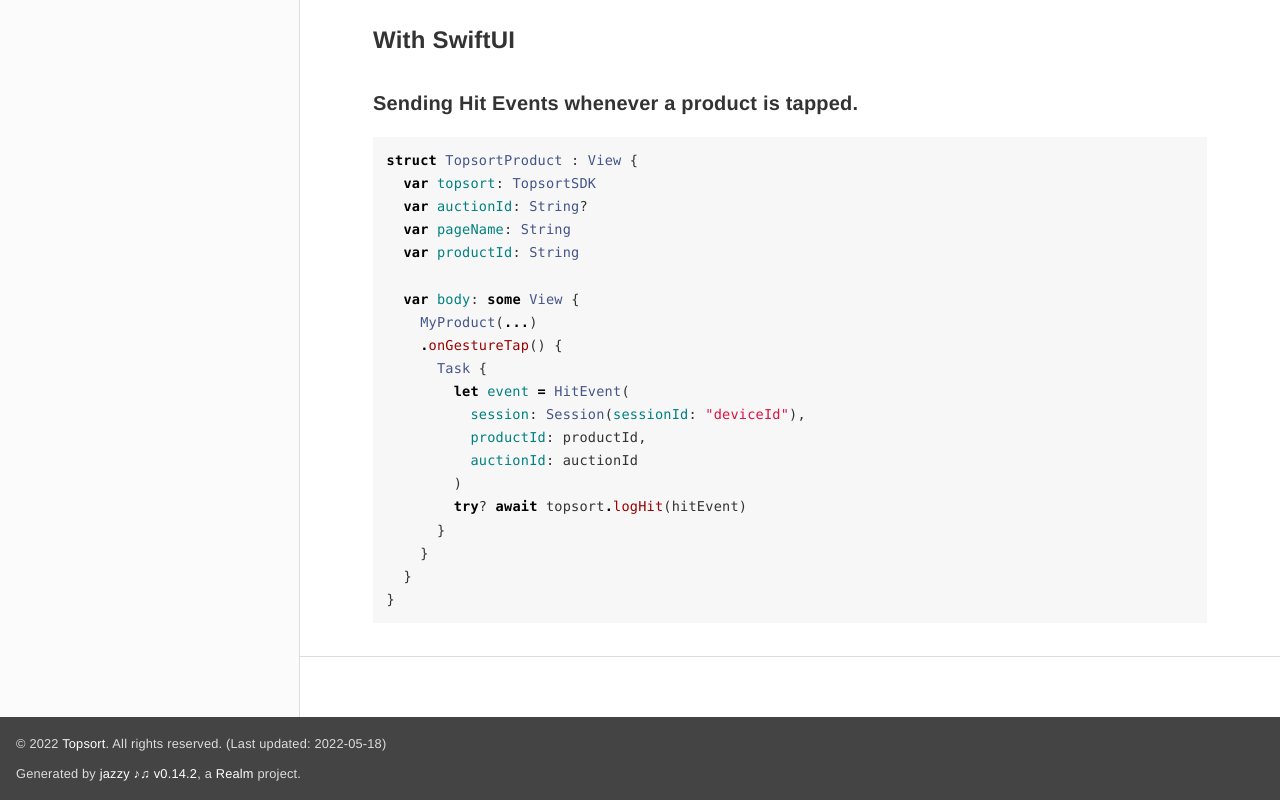
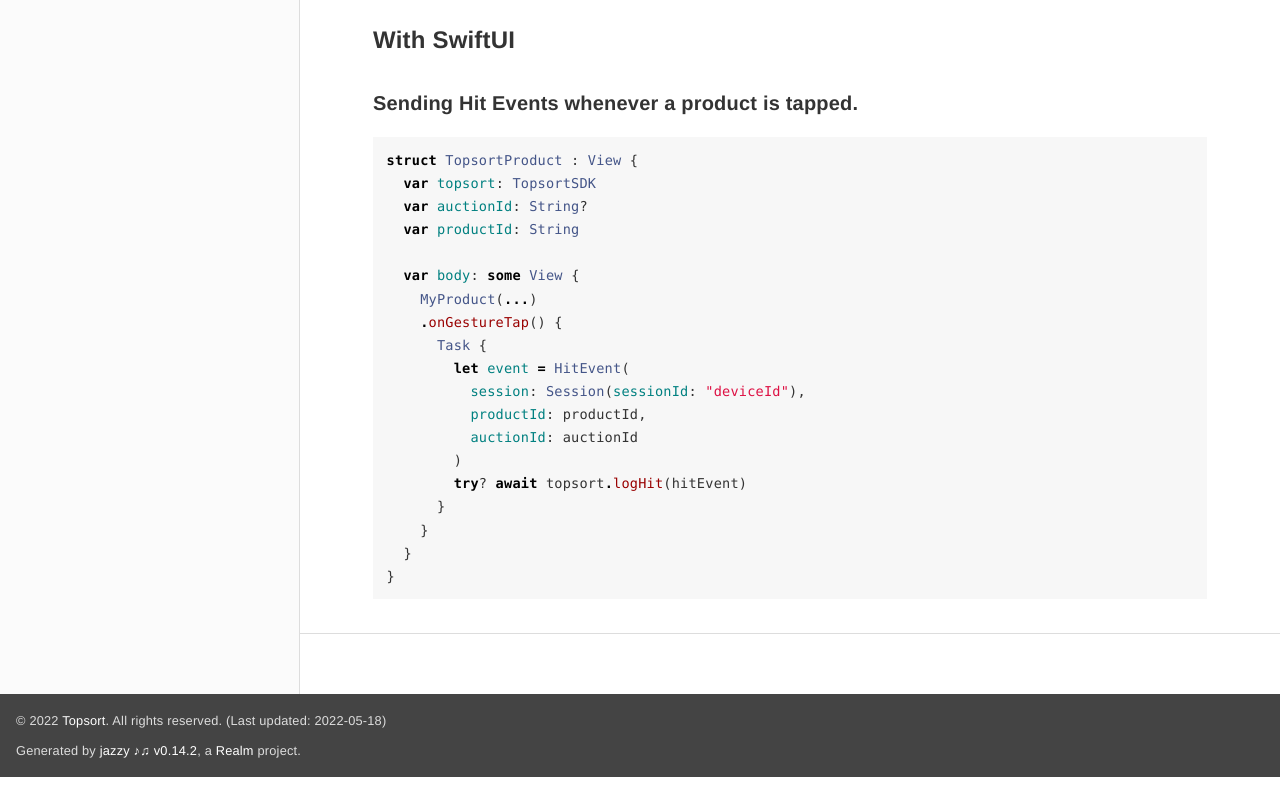
Before and after one commit to Topsort/CocoaSDK, a plain HTML site: page docs/docsets/TopsortSDK.docset/Contents/Resources/Documents/index.html in a window 1280 px wide. Shown: the part 1318-2118 px from the top of the page. After the commit the page ends 2095 px from the top, so only its background shows below. Drawn offline with Linux system fonts and the light colour scheme; files that its build step writes are made by us from their sources; files whose address does not match are found by name.

Commit message:
update docs

```diff
--- a/docs/docsets/TopsortSDK.docset/Contents/Resources/Documents/index.html
+++ b/docs/docsets/TopsortSDK.docset/Contents/Resources/Documents/index.html
@@ -158,7 +158,6 @@
 <pre class="highlight swift"><code><span class="kd">struct</span> <span class="kt">TopsortProduct</span> <span class="p">:</span> <span class="kt">View</span> <span class="p">{</span>
   <span class="k">var</span> <span class="nv">topsort</span><span class="p">:</span> <span class="kt">TopsortSDK</span>
   <span class="k">var</span> <span class="nv">auctionId</span><span class="p">:</span> <span class="kt">String</span><span class="p">?</span>
-  <span class="k">var</span> <span class="nv">pageName</span><span class="p">:</span> <span class="kt">String</span>
   <span class="k">var</span> <span class="nv">productId</span><span class="p">:</span> <span class="kt">String</span>
 
   <span class="k">var</span> <span class="nv">body</span><span class="p">:</span> <span class="kd">some</span> <span class="kt">View</span> <span class="p">{</span>
```
Also changed, not shown: docs/index.html (+0 -1 lines).
